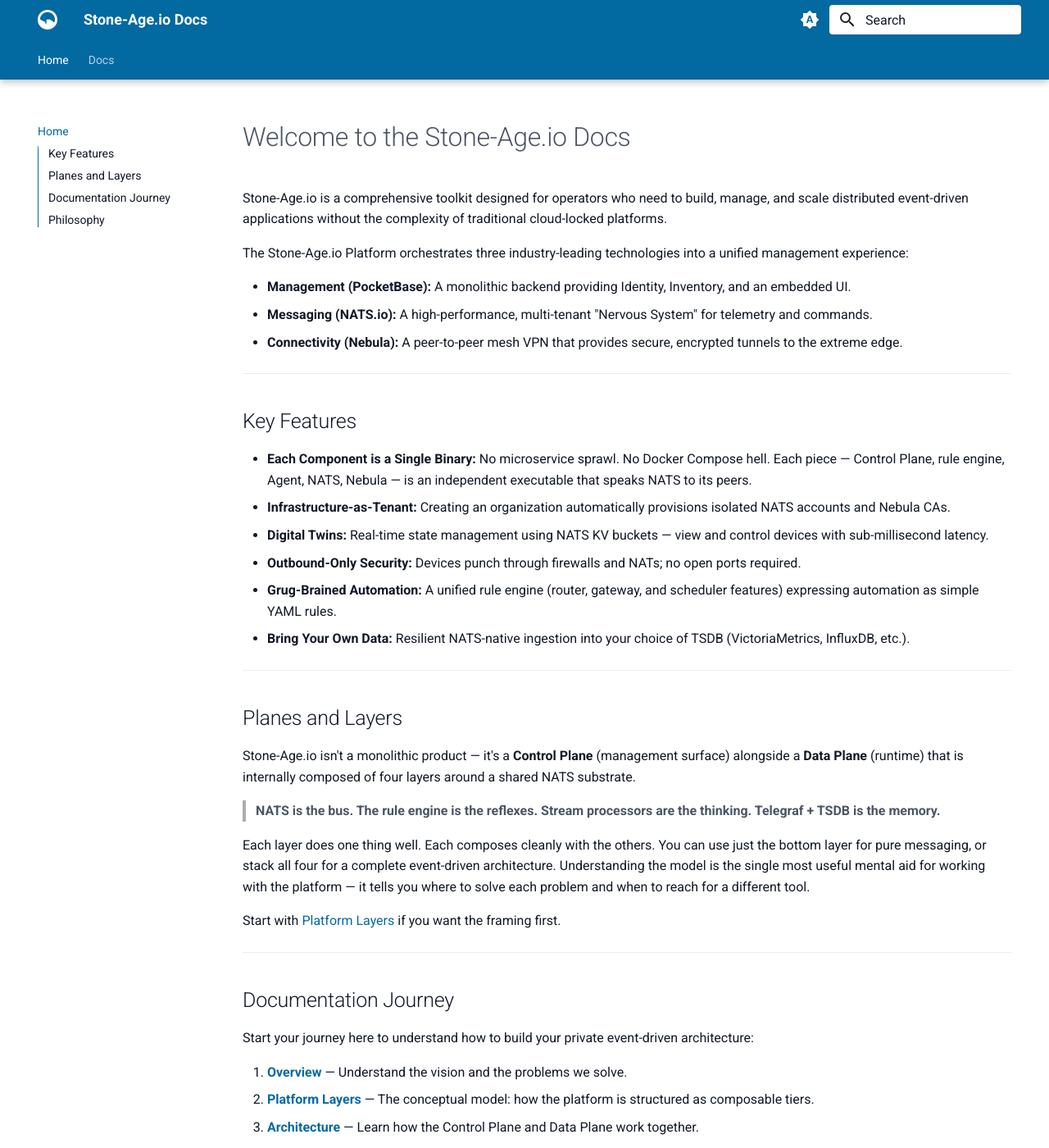
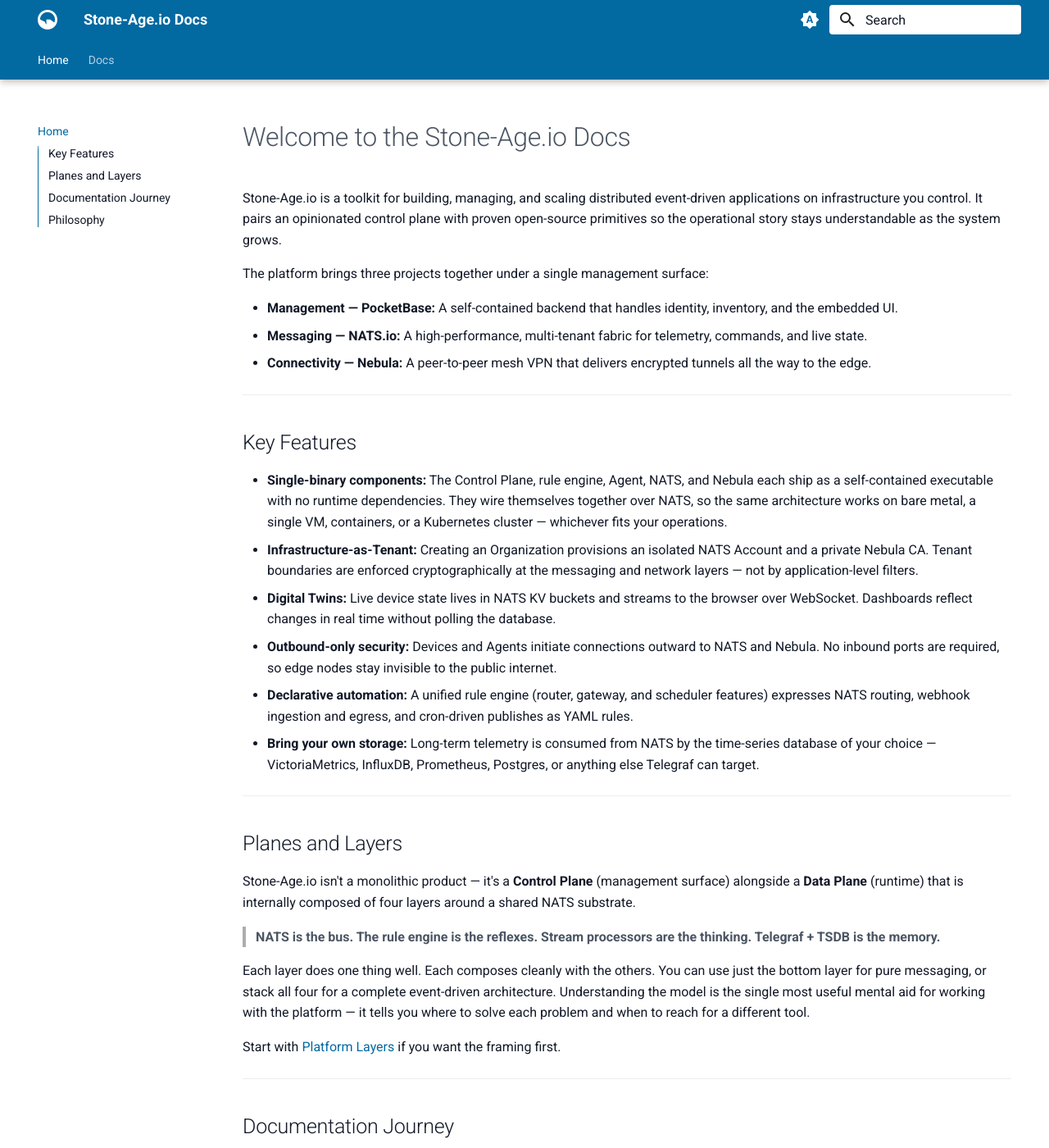
Before and after one commit to stone-age-io/platform-docs, an MkDocs documentation site: the page built from docs/index.md, in a window 1280 px wide and 1400 px high. Shown: the whole window at 82% size. Built offline with MkDocs 1.6.1 and Material for MkDocs 9.7.7, drawn with Linux system fonts in a browser that asks for light colours; some of the changed text lies outside the part shown.

Commit message:
modified index and softened phrasing

```diff
--- a/docs/index.md
+++ b/docs/index.md
@@ -1,23 +1,23 @@
 # Welcome to the Stone-Age.io Docs
 
-Stone-Age.io is a comprehensive toolkit designed for operators who need to build, manage, and scale distributed event-driven applications without the complexity of traditional cloud-locked platforms.
+Stone-Age.io is a toolkit for building, managing, and scaling distributed event-driven applications on infrastructure you control. It pairs an opinionated control plane with proven open-source primitives so the operational story stays understandable as the system grows.
 
-The Stone-Age.io Platform orchestrates three industry-leading technologies into a unified management experience:
+The platform brings three projects together under a single management surface:
 
-- **Management (PocketBase):** A monolithic backend providing Identity, Inventory, and an embedded UI.
-- **Messaging (NATS.io):** A high-performance, multi-tenant "Nervous System" for telemetry and commands.
-- **Connectivity (Nebula):** A peer-to-peer mesh VPN that provides secure, encrypted tunnels to the extreme edge.
+- **Management — PocketBase:** A self-contained backend that handles identity, inventory, and the embedded UI.
+- **Messaging — NATS.io:** A high-performance, multi-tenant fabric for telemetry, commands, and live state.
+- **Connectivity — Nebula:** A peer-to-peer mesh VPN that delivers encrypted tunnels all the way to the edge.
 
 ---
 
 ## Key Features
 
-- **Each Component is a Single Binary:** No microservice sprawl. No Docker Compose hell. Each piece — Control Plane, rule engine, Agent, NATS, Nebula — is an independent executable that speaks NATS to its peers.
-- **Infrastructure-as-Tenant:** Creating an organization automatically provisions isolated NATS accounts and Nebula CAs.
-- **Digital Twins:** Real-time state management using NATS KV buckets — view and control devices with sub-millisecond latency.
-- **Outbound-Only Security:** Devices punch through firewalls and NATs; no open ports required.
-- **Grug-Brained Automation:** A unified rule engine (router, gateway, and scheduler features) expressing automation as simple YAML rules.
-- **Bring Your Own Data:** Resilient NATS-native ingestion into your choice of TSDB (VictoriaMetrics, InfluxDB, etc.).
+- **Single-binary components:** The Control Plane, rule engine, Agent, NATS, and Nebula each ship as a self-contained executable with no runtime dependencies. They wire themselves together over NATS, so the same architecture works on bare metal, a single VM, containers, or a Kubernetes cluster — whichever fits your operations.
+- **Infrastructure-as-Tenant:** Creating an Organization provisions an isolated NATS Account and a private Nebula CA. Tenant boundaries are enforced cryptographically at the messaging and network layers — not by application-level filters.
+- **Digital Twins:** Live device state lives in NATS KV buckets and streams to the browser over WebSocket. Dashboards reflect changes in real time without polling the database.
+- **Outbound-only security:** Devices and Agents initiate connections outward to NATS and Nebula. No inbound ports are required, so edge nodes stay invisible to the public internet.
+- **Declarative automation:** A unified rule engine (router, gateway, and scheduler features) expresses NATS routing, webhook ingestion and egress, and cron-driven publishes as YAML rules.
+- **Bring your own storage:** Long-term telemetry is consumed from NATS by the time-series database of your choice — VictoriaMetrics, InfluxDB, Prometheus, Postgres, or anything else Telegraf can target.
 
 ---
 
@@ -35,7 +35,7 @@ Start with [Platform Layers](./platform-layers.md) if you want the framing first
 
 ## Documentation Journey
 
-Start your journey here to understand how to build your private event-driven architecture:
+These pages, in order, walk through the platform from concept to deployment:
 
 1.  **[Overview](./overview.md)** — Understand the vision and the problems we solve.
 2.  **[Platform Layers](./platform-layers.md)** — The conceptual model: how the platform is structured as composable tiers.
```
Also changed, not shown: other parts of docs/index.md (+1 -1 lines), docs/observability.md (+1 -1 lines), docs/overview.md (+2 -2 lines).
